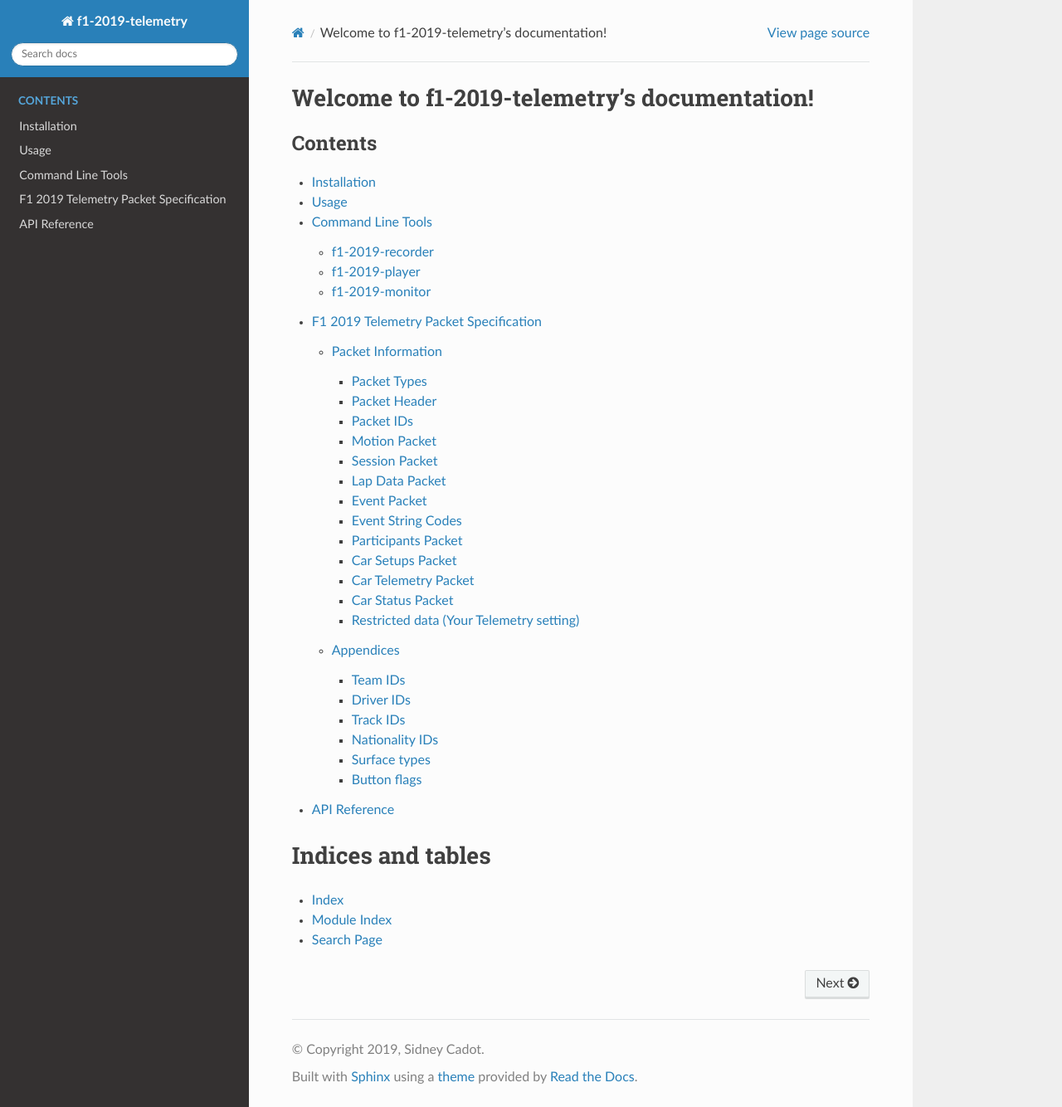
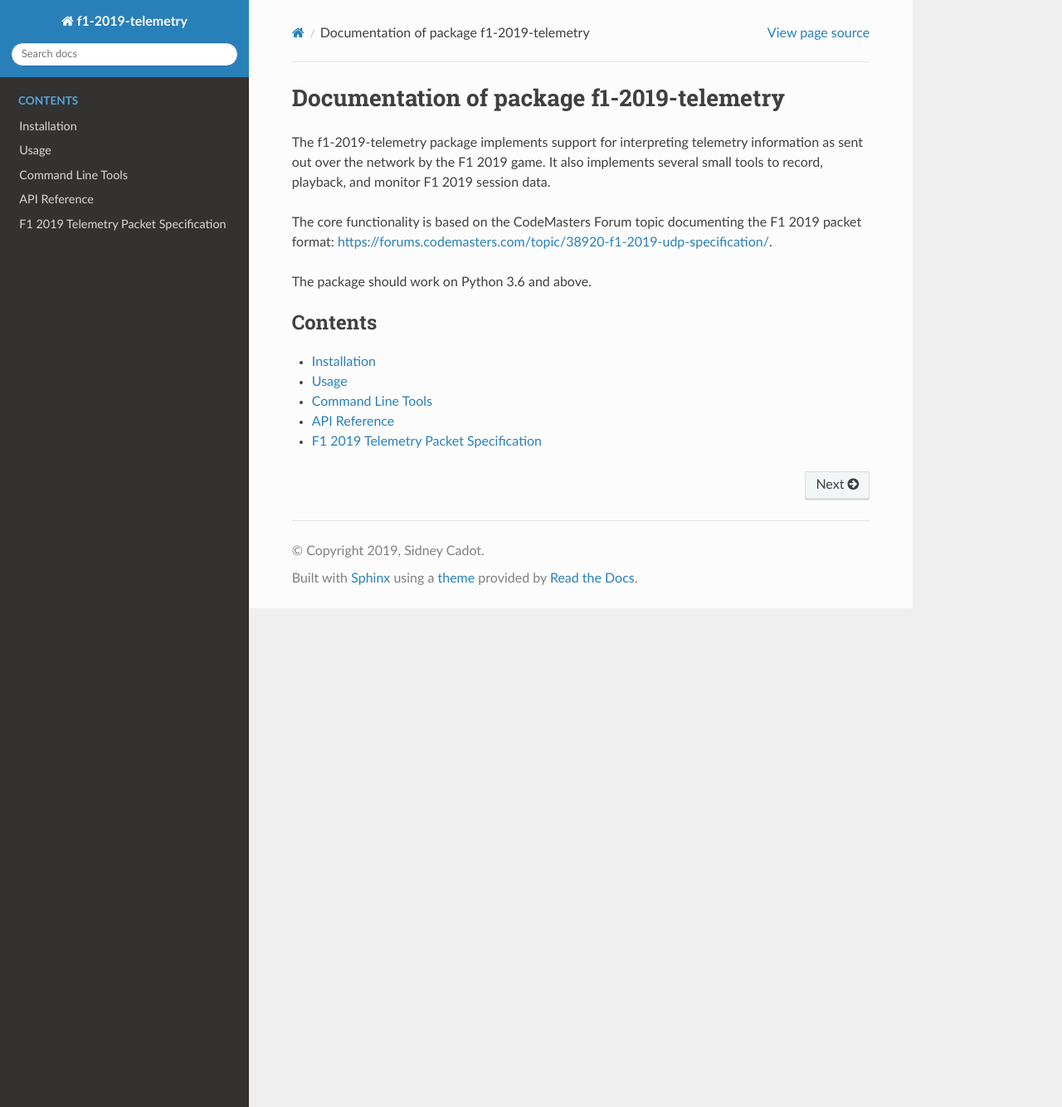
Before and after one commit to ruankie/f1-2019-telemetry, a Sphinx documentation site: the page built from docs/source/index.rst, in a window 1280 px wide and 1334 px high. Shown: the whole window at 83% size. Built offline with Sphinx 7.4.7 and the Read the Docs theme 2.0.0, drawn with Linux system fonts in a browser that asks for light colours; pages that are not in the unit, such as notebooks, are missing from menus.

Commit message:
Improving documentation.

```diff
--- a/docs/source/index.rst
+++ b/docs/source/index.rst
@@ -1,18 +1,20 @@
-Welcome to f1-2019-telemetry's documentation!
-=============================================
+==========================================
+Documentation of package f1-2019-telemetry
+==========================================
+
+The f1-2019-telemetry package implements support for interpreting telemetry information as sent out over the network by the F1 2019 game.
+It also implements several small tools to record, playback, and monitor F1 2019 session data.
+
+The core functionality is based on the CodeMasters Forum topic documenting the F1 2019 packet format: https://forums.codemasters.com/topic/38920-f1-2019-udp-specification/.
+
+The package should work on Python 3.6 and above.
 
 .. toctree::
    :caption: Contents
+   :maxdepth: 1
 
    installation
    usage
    command_line_tools
+   api_reference
    specification
-   api_reference
-
-Indices and tables
-==================
-
-* :ref:`genindex`
-* :ref:`modindex`
-* :ref:`search`
```
Also changed, not shown: docs/source/specification.rst (+31 -47 lines).
